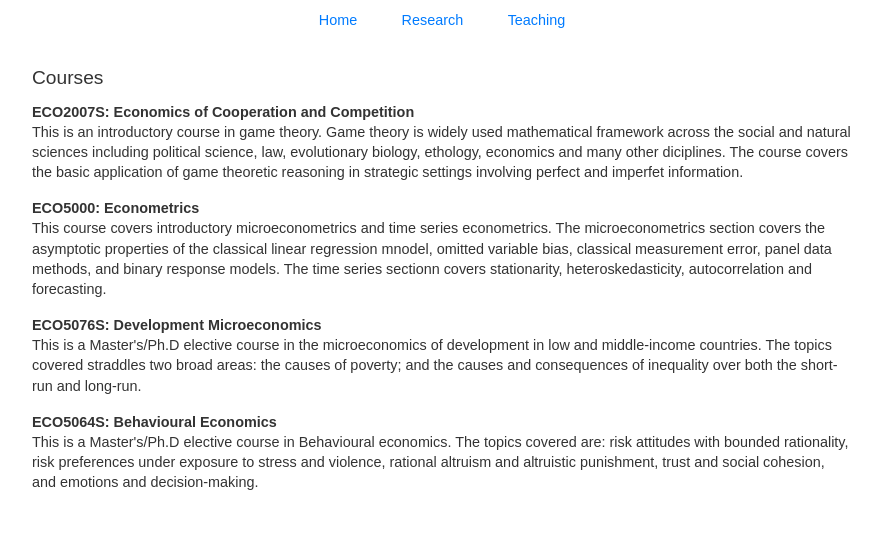
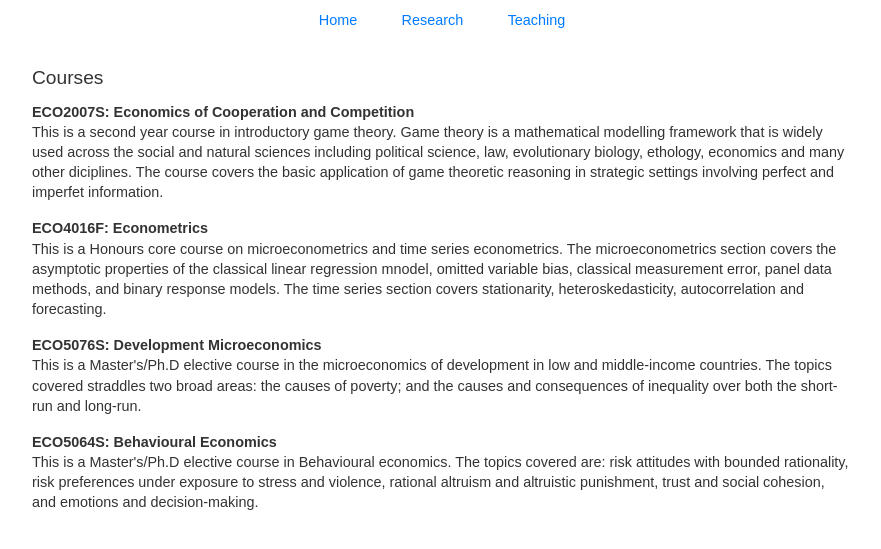
Before and after one commit to mkeswell/mkeswell.github.io, a plain HTML site: page teaching.html in a window 1280 px wide. Shown: the part 81-630 px from the top of the page, without its empty margins (198-1079 px from the left). Drawn offline with Linux system fonts and the light colour scheme.

Commit message:
Update 12, 21092024
More edits to teaching page.

```diff
--- a/teaching.html
+++ b/teaching.html
@@ -116,15 +116,15 @@
       <h2>Courses</h2>
       <p>
         <strong>ECO2007S: Economics of Cooperation and Competition</strong><br>
-        This is an introductory course in game theory. Game theory is widely used mathematical framework across the social and natural sciences
-        including political science, law, evolutionary biology, ethology, economics and many other diciplines. The course covers the basic
-      application of game theoretic reasoning in strategic settings involving perfect and imperfet information.     </p>
+        This is a second year course in introductory game theory. Game theory is a mathematical modelling framework that is widely used
+        across the social and natural sciences including political science, law, evolutionary biology, ethology, economics and many other diciplines.
+        The course covers the basic application of game theoretic reasoning in strategic settings involving perfect and imperfet information.     </p>
 
       <p>
-        <strong>ECO5000: Econometrics</strong><br>
-        This course covers introductory microeconometrics and time series econometrics.
+        <strong>ECO4016F: Econometrics</strong><br>
+        This is a Honours core course on microeconometrics and time series econometrics.
         The microeconometrics section covers the asymptotic properties of the classical linear regression mnodel, omitted variable bias,
-        classical measurement error, panel data methods, and binary response models. The time series sectionn covers stationarity, heteroskedasticity, autocorrelation
+        classical measurement error, panel data methods, and binary response models. The time series section covers stationarity, heteroskedasticity, autocorrelation
         and forecasting.
       </p>
 
```
